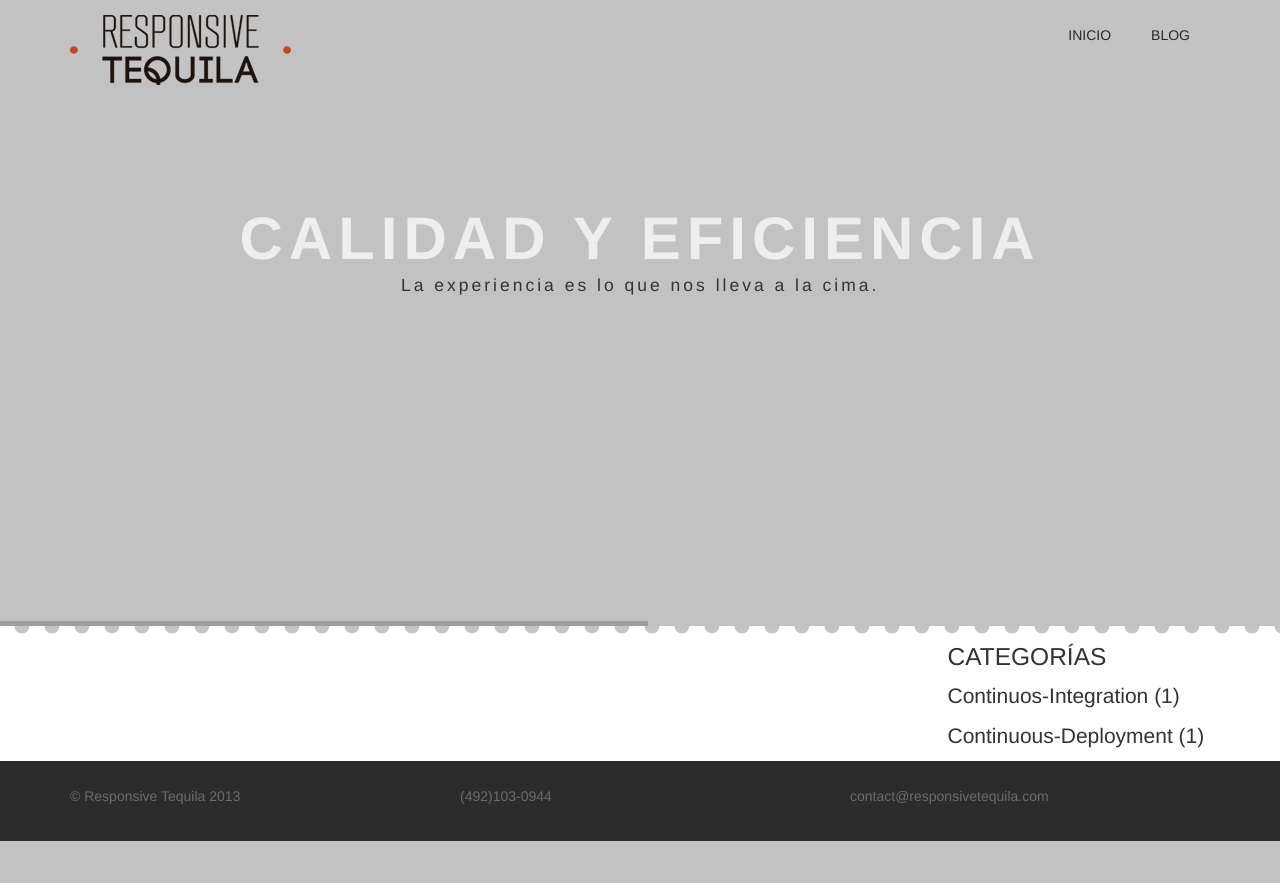
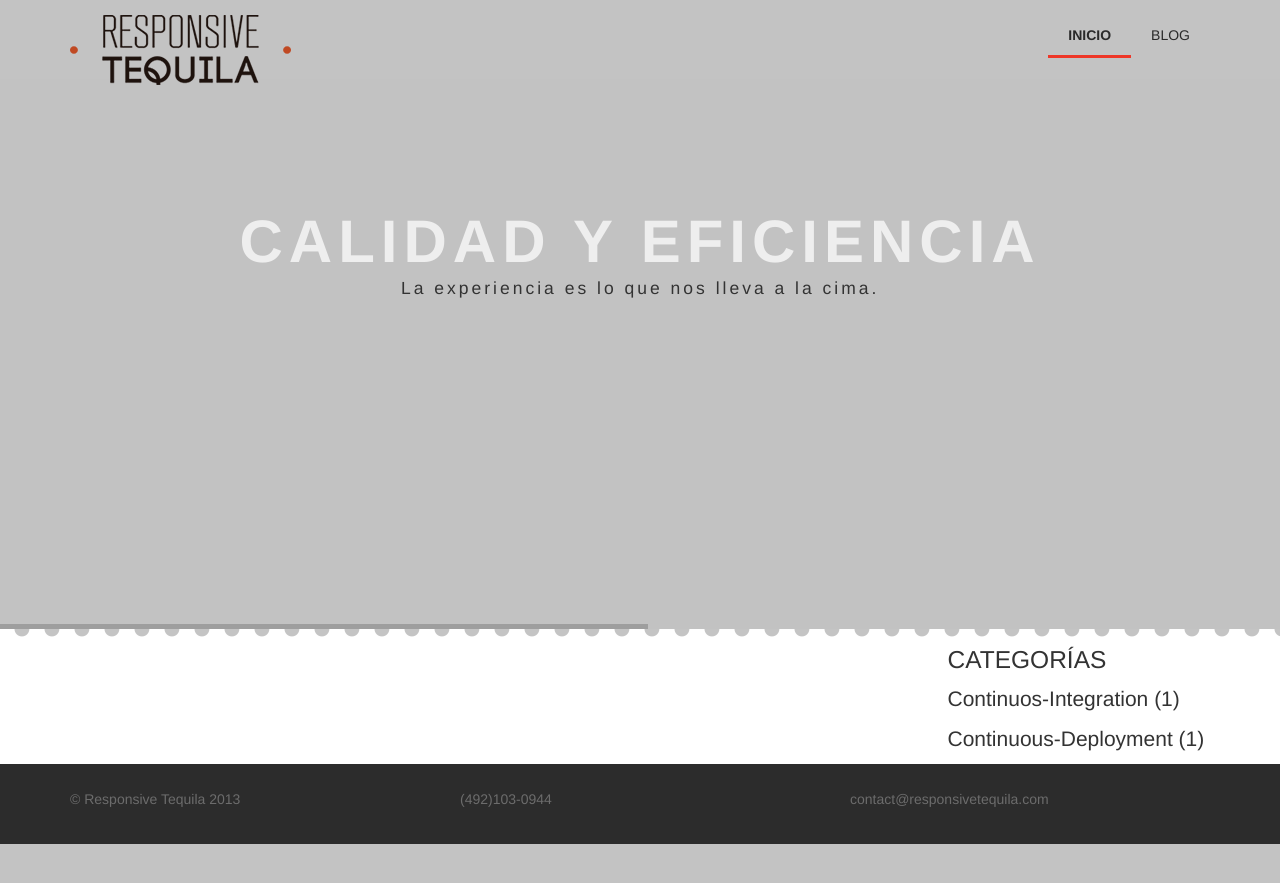
Before and after one commit to DavidVazGuijarro/responsivetequila.github.io, a Jekyll site: the page built from inicio.html, in a window 1280 px wide. Shown: the top 883 px of the page. Built offline with Jekyll 4.4.1, drawn with Linux system fonts in a browser that asks for light colours; nearby versions of some CDN libraries; Markdown is read by kramdown in place of the engine named in the settings; comment, search, counter and statistics services are not loaded; grey boxes are pictures that could not be loaded.

Commit message:
add links

```diff
--- a/_includes/header.html
+++ b/_includes/header.html
@@ -7,6 +7,7 @@
   <meta name="viewport" content="width=device-width, initial-scale=1.0">
   <meta name="description" content="">
   <meta name="author" content="">
+  <link rel="shortcut icon" href="/assets/ico/favicon.ico">
   <link href="/assets/css/slider.css" rel="stylesheet">
   <link href="/assets/css/settings.css" rel="stylesheet" type="text/css"/>
   <!-- Bootstrap core CSS -->
@@ -32,12 +33,12 @@
         <span class="icon-bar"></span>
         <span class="icon-bar"></span>
       </button>
-      <a class="navbar-brand" href="#"><img src="assets/img/logo.png"></a>
+      <a class="navbar-brand" href="#"><img src="/assets/img/logo.png"></a>
     </div>
     <div class="navbar-collapse collapse">
       <ul class="nav navbar-nav">
-        <li {% if page.url == '/inicio/' %}class="active" {% endif %}><a href="#">INICIO</a></li>
-        <li {% if page.url == '/blog/' %}class="active" {% endif %}><a href="#">BLOG</a></li>
+        <li {% if location == 'inicio' %} class="active" {% endif %}><a href="/inicio/">INICIO</a></li>
+        <li {% if location == 'blog' %} class="active" {% endif %}><a href="/blog/">BLOG</a></li>
       </ul>
     </div>
   </div>
```
